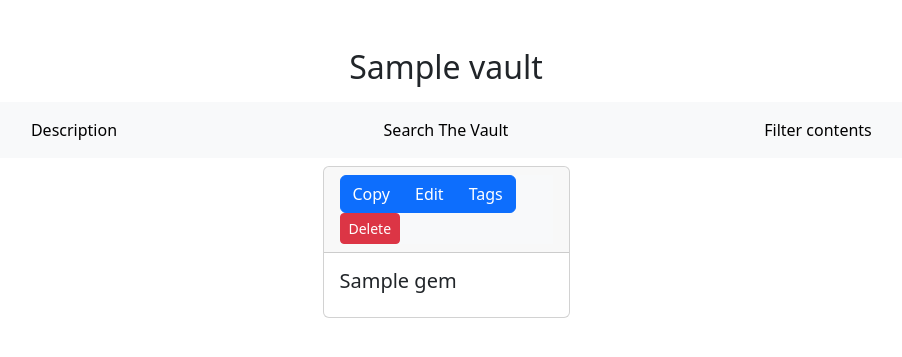
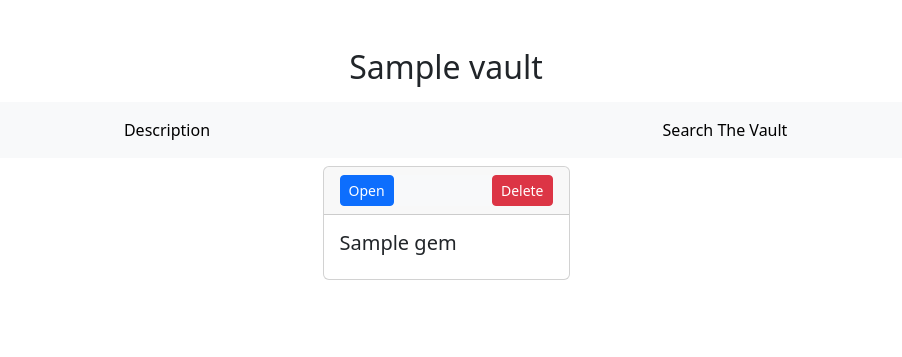
Before and after one commit to YSpiegel/IdeaVaults, a Flask app: template Client/Templates/vault-page.html in a window 1280 px wide. Shown: the part 59-416 px from the top of the page, without its empty margins (194-1096 px from the left). Run offline with Flask 3, Linux system fonts and the light colour scheme; the template is opened without the code that fills it: most values are stand-ins (such as "Sample title", 1, 10 or a date in 2020); parts of the project's set-up code (start-up, migrations or seed data) failed here and were passed over.

Commit message:
Ver 3 - Small fixups

```diff
--- a/Client/FlaskSite.py
+++ b/Client/FlaskSite.py
@@ -6,7 +6,7 @@ import socket, pickle, uuid, ast
 
 app = Flask(__name__)
 
-IP = "172.20.157.70"
+IP = "192.168.1.113"
 PORT = 7891
 
 
@@ -72,7 +72,7 @@ user = ""
 
 @app.route('/')
 def base():
-    return render_template("base.html")
+    return redirect(url_for('home'))
 
 
 @app.route('/home')
--- a/Client/Templates/vault-page.html
+++ b/Client/Templates/vault-page.html
@@ -68,8 +68,6 @@ function getIdTitle(title) {
                         </nav></li>
                     </ul>
                 </li>
-                <li class="nav-item"><a class="nav-link active" aria-current="page" href="#" data-group="mainnavbar">
-                    Filter contents</a></li>
                 {% if vault.type == "private" %}
                 <li class="nav-item"><a class="nav-link active" aria-current="page" data-group="mainnavbar"
                                         href="/making-{{vault.title}}-public">Make Public</a></li>
@@ -93,11 +91,8 @@ function getIdTitle(title) {
     <div id="card{{gem.title}}" class="card m-2" style="flex: 0 0 calc(25% - 2rem); max-width: calc(25% - 2rem);">
         <div class="card-header">
             <nav class="navbar bg-body-tertiary" style="padding: 0">
-                <div class="btn-group" role="group" aria-label="Basic example">
-                  <button type="button" class="btn btn-primary">Copy</button>
-                  <button type="button" class="btn btn-primary">Edit</button>
-                  <button type="button" class="btn btn-primary">Tags</button>
-                </div>
+                <button class="btn btn-primary btn-sm" data-bs-toggle="modal"
+                        data-bs-target="#deleteModal{{gem.idtitle}}">Open</button>
                 <button class="btn btn-danger btn-sm" data-bs-toggle="modal"
                         data-bs-target="#deleteModal{{gem.idtitle}}">Delete</button>
                 </nav>
--- a/Server/Server.py
+++ b/Server/Server.py
@@ -3,7 +3,7 @@ import DBHandle
 import ObjManagement as obj
 import threading as th
 
-IP = "172.20.157.70"
+IP = "192.168.1.113"
 PORT = 7891
 
 
```
